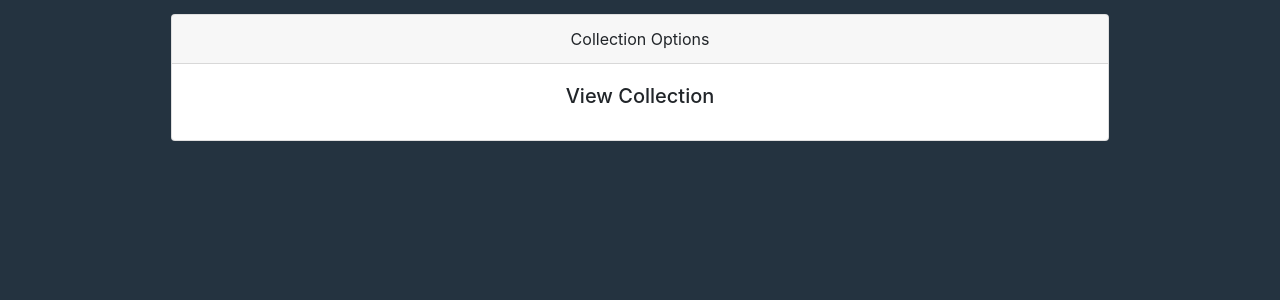
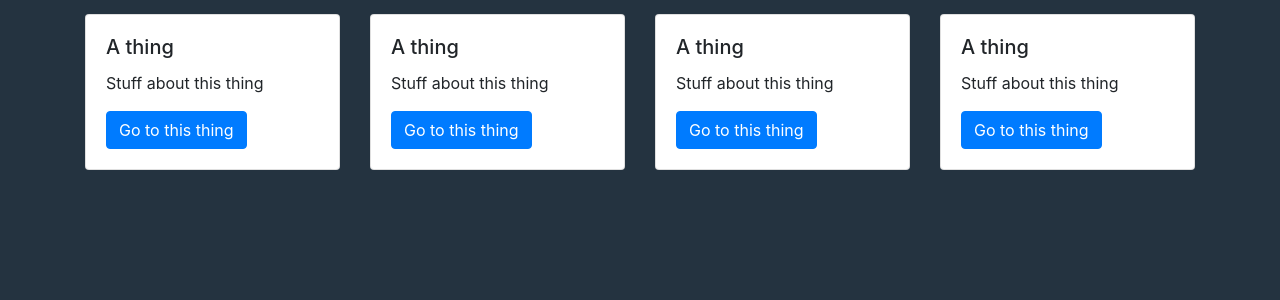
Before and after one commit to morciu/KeepItTidy, a Django app: page /view_collection in a window 1280 px wide. Shown: the part 56-356 px from the top of the page. Run offline with Django 3.2, Linux system fonts and the light colour scheme.

Commit message:
Created some mock cards for the view_collection page

```diff
--- a/KeepItTidy/templates/keepittidy/view_collection.html
+++ b/KeepItTidy/templates/keepittidy/view_collection.html
@@ -2,16 +2,49 @@
 {% load static %}
 
 {% block body %}
-<div class="container-fluid">
-	<div class="row h-100">
-		<div class="d-flex col-sm h-100 align-items-center">
-			<div class="mx-auto h-75 w-75 card">
-				<div class="card-header text-center">Collection Options</div>
+<div class="container">
+	<div class="row">
+		<div class="col-sm">
+			<div class="card">
 				<div class="card-body">
-				    <h5 class="card-title text-center">View Collection</h5>
-			    </div>
+					<h5 class="card-title">A thing</h5>
+					<p class="card-text">Stuff about this thing</p>
+					<a href="#" class="btn btn-primary">Go to this thing</a>
+				</div>
 			</div>
 		</div>
+
+		<div class="col-sm">
+			<div class="card">
+				<div class="card-body">
+					<h5 class="card-title">A thing</h5>
+					<p class="card-text">Stuff about this thing</p>
+					<a href="#" class="btn btn-primary">Go to this thing</a>
+				</div>
+			</div>
+		</div>
+
+		<div class="col-sm">
+			<div class="card">
+				<div class="card-body">
+					<h5 class="card-title">A thing</h5>
+					<p class="card-text">Stuff about this thing</p>
+					<a href="#" class="btn btn-primary">Go to this thing</a>
+				</div>
+			</div>
+		</div>
+
+		<div class="col-sm">
+			<div class="card">
+				<div class="card-body">
+					<h5 class="card-title">A thing</h5>
+					<p class="card-text">Stuff about this thing</p>
+					<a href="#" class="btn btn-primary">Go to this thing</a>
+				</div>
+			</div>
+		</div>
+
+
 	</div>
 </div>
 {% endblock %}
```
